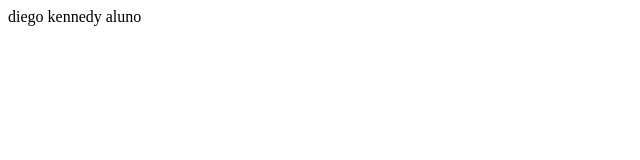
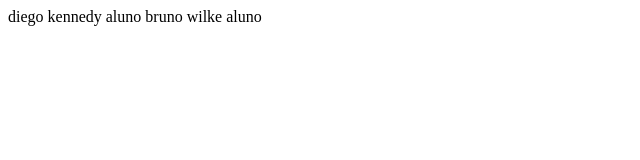
Before and after one commit to PauloBecker/devstoblu-diegokennedy, a plain HTML site: page index.html in a window 1280 px wide. Shown: the whole page, without its empty margins (0-640 px from the left). Drawn offline with Linux system fonts and the light colour scheme.

Commit message:
commit do bruno wilke

```diff
--- a/index.html
+++ b/index.html
@@ -8,5 +8,6 @@
 </head>
 <body>
     diego kennedy aluno
+    bruno wilke aluno
 </body>
 </html>
```
